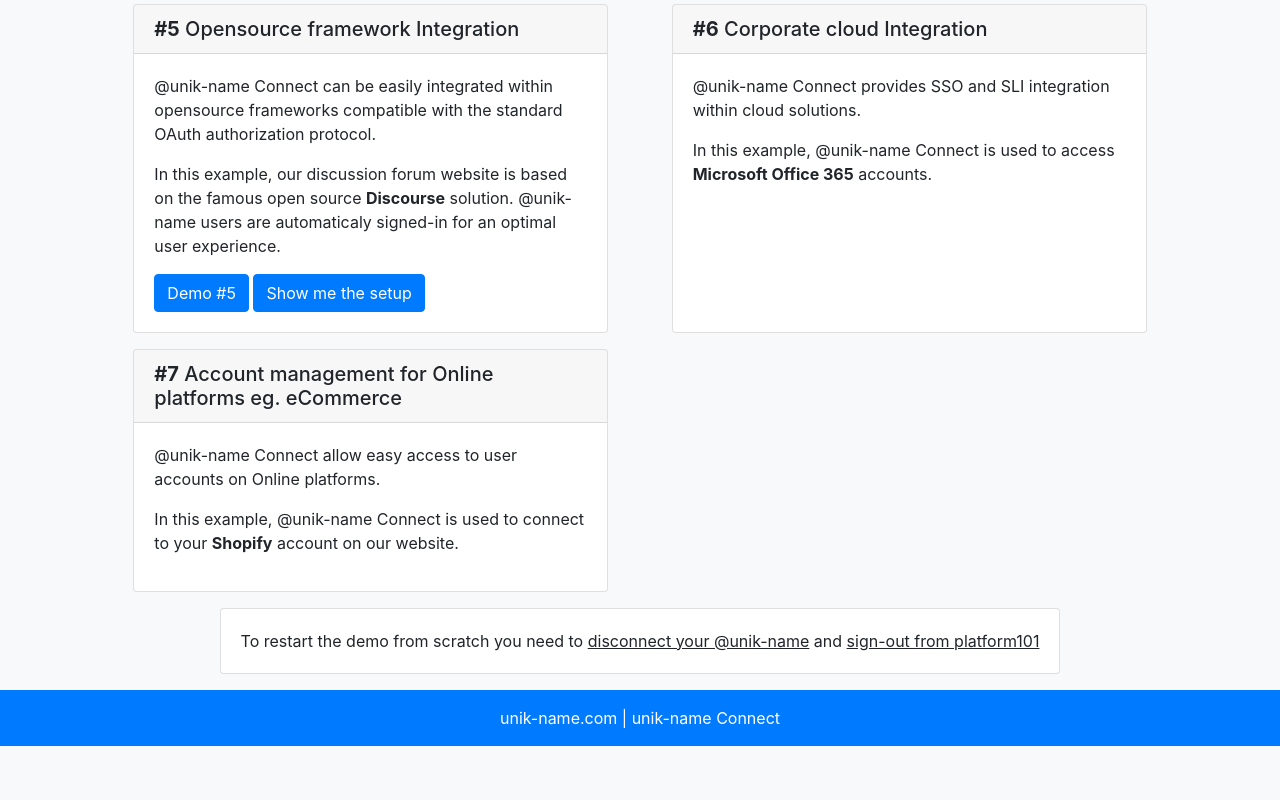
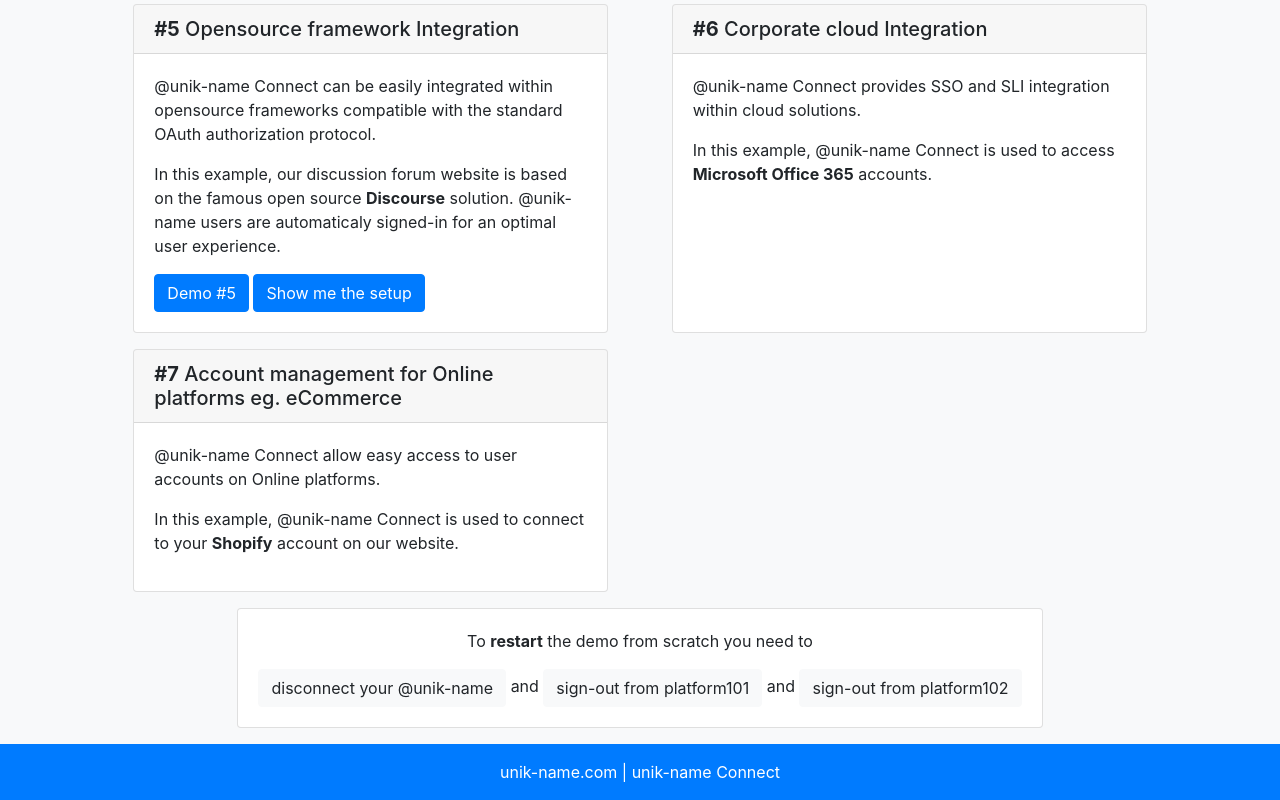
Before and after one commit to unik-name/developer.unik-name.com, a plain HTML site: page examples.html in a window 1280 px wide. Shown: the part 1076-1876 px from the top of the page. Before the commit the page ends 1822 px from the top, so only its background shows below. Drawn offline with nearby package versions, Linux system fonts and the light colour scheme.

Commit message:
feat: add /logout links on bottom buttons to restart demo

```diff
--- a/examples.html
+++ b/examples.html
@@ -197,8 +197,16 @@
             <div class="row" style="justify-content: center">
               <div class="card">
                 <div class="card-body">
-                  To restart the demo from scratch you need to <a href="#" role="button">disconnect your @unik-name</a> and <a href="#" role="button">sign-out from platform101</a>
+                  <p style="text-align: center">
+                    To <b>restart</b> the demo from scratch you need to
+                  </p>
+                  <a href="https://auth.alza.unik-name.io/logout" class="btn btn-light" target="_blank" rel="noopener">disconnect your @unik-name</a>
+                  and
+                  <a href="https://www.platform101.net/signout" class="btn btn-light" target="_blank" rel="noopener">sign-out from platform101</a>
+                  and
+                  <a href="https://www.platform102.net/signout" class="btn btn-light" target="_blank" rel="noopener">sign-out from platform102</a>
                 </div>
+
               </div>
             </div>
     </div>
```
